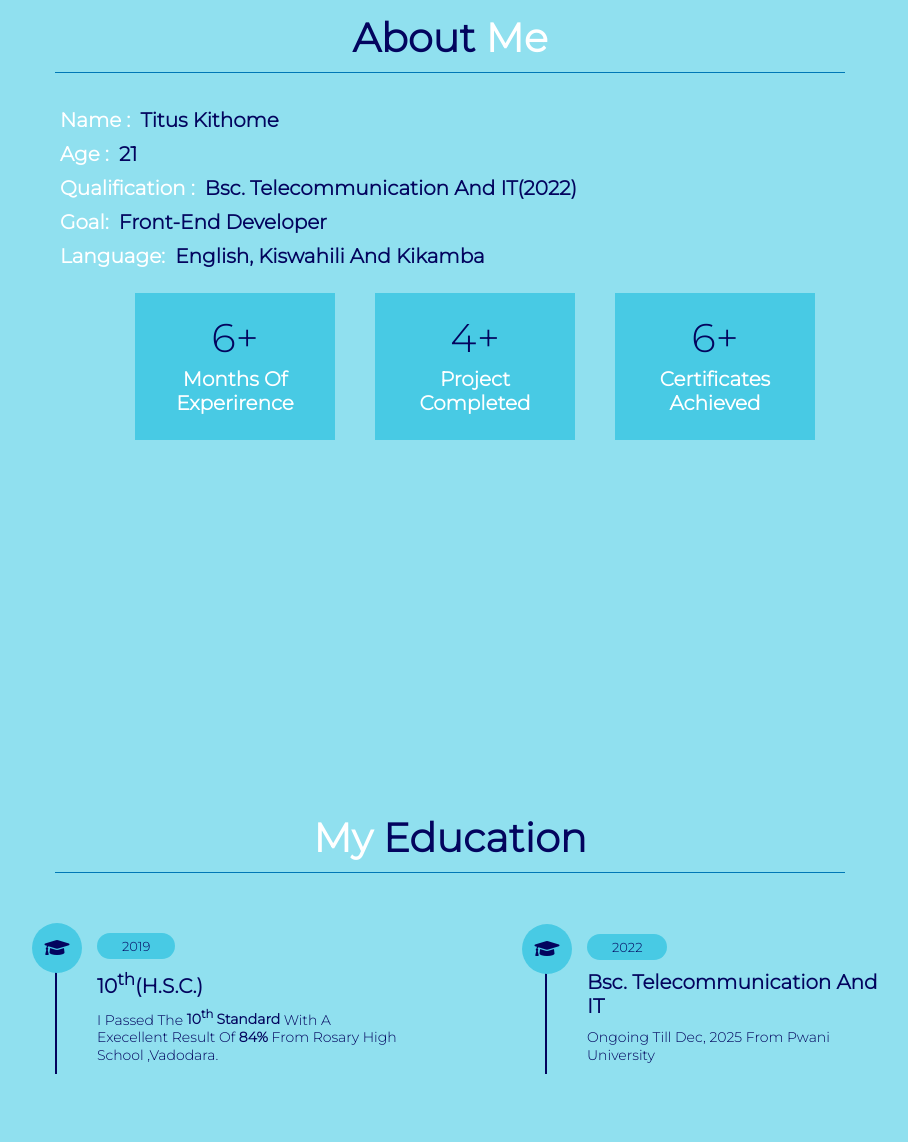
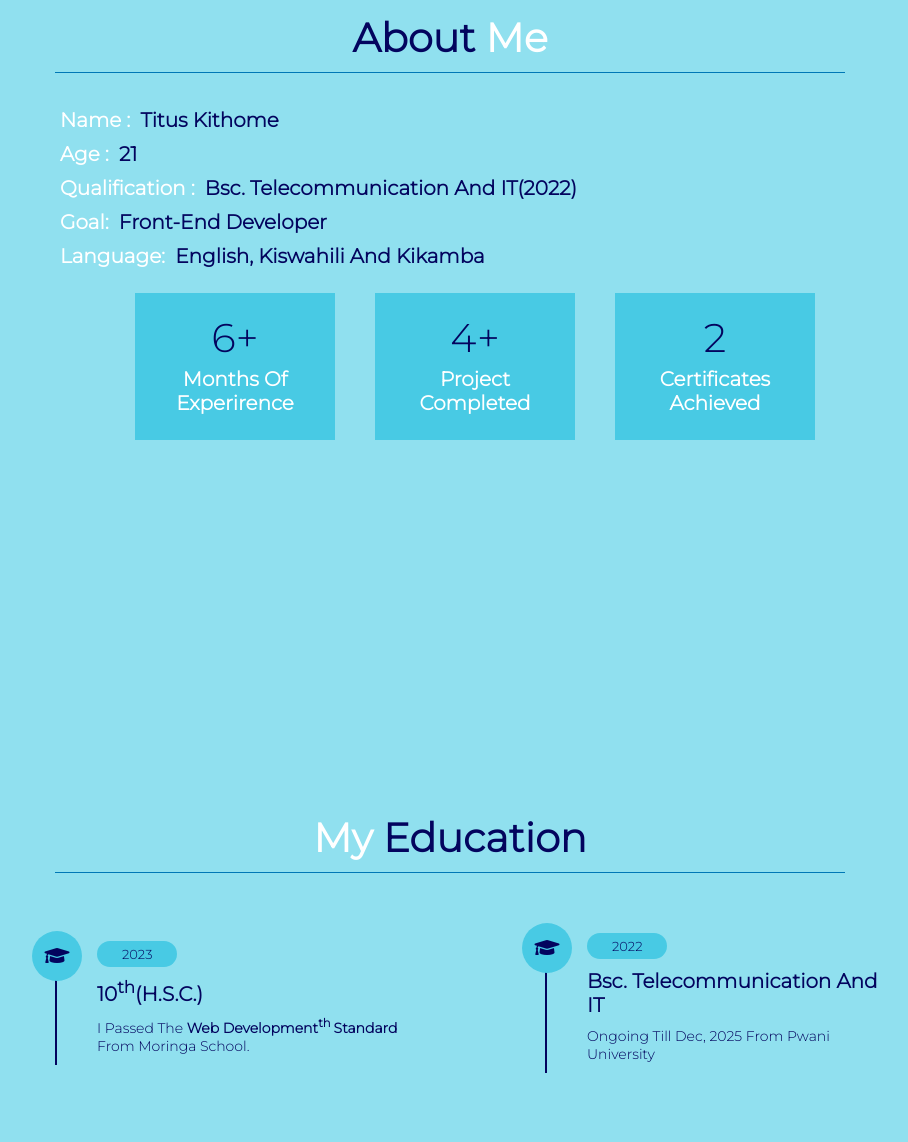
Before and after one commit to titoritzy/porty2, a plain HTML site: page index.html in a window 1280 px wide. Shown: the part 807-1949 px from the top of the page, without its empty margins (365-1273 px from the left). Drawn offline with nearby package versions, Linux system fonts and the light colour scheme.

Commit message:
Update index.html

```diff
--- a/index.html
+++ b/index.html
@@ -11,7 +11,6 @@
     <!-- header section -->
     <header>
         <div class = "user">
-           <img src = "user.png"  alt="photo">
            <h3 class = "name">Titus Kithome</h3>
            <p class="post">Web Designer</p>
         </div>
@@ -70,7 +69,7 @@
        </div>
 
        <div class="box">
-        <span>6+</span>
+        <span>2</span>
         <h3>certificates achieved</h3>
     </div>
     </div>
@@ -86,9 +85,9 @@
 
     <div class="box">
        <i class="fa fa-graduation-cap"></i>
-       <span>2019</span>
+       <span>2023</span>
        <h3>10<sup>th</sup>(H.S.C.)</h3>
-       <p>I passed the <b>10<sup>th </sup>standard</b> with a execellent result of <b>84%</b> from Rosary High School ,Vadodara.</p>
+       <p>I passed the <b>Web Development<sup>th </sup>standard</b> from Moringa School.</p>
     </div>
 
     <div class="box">
```
